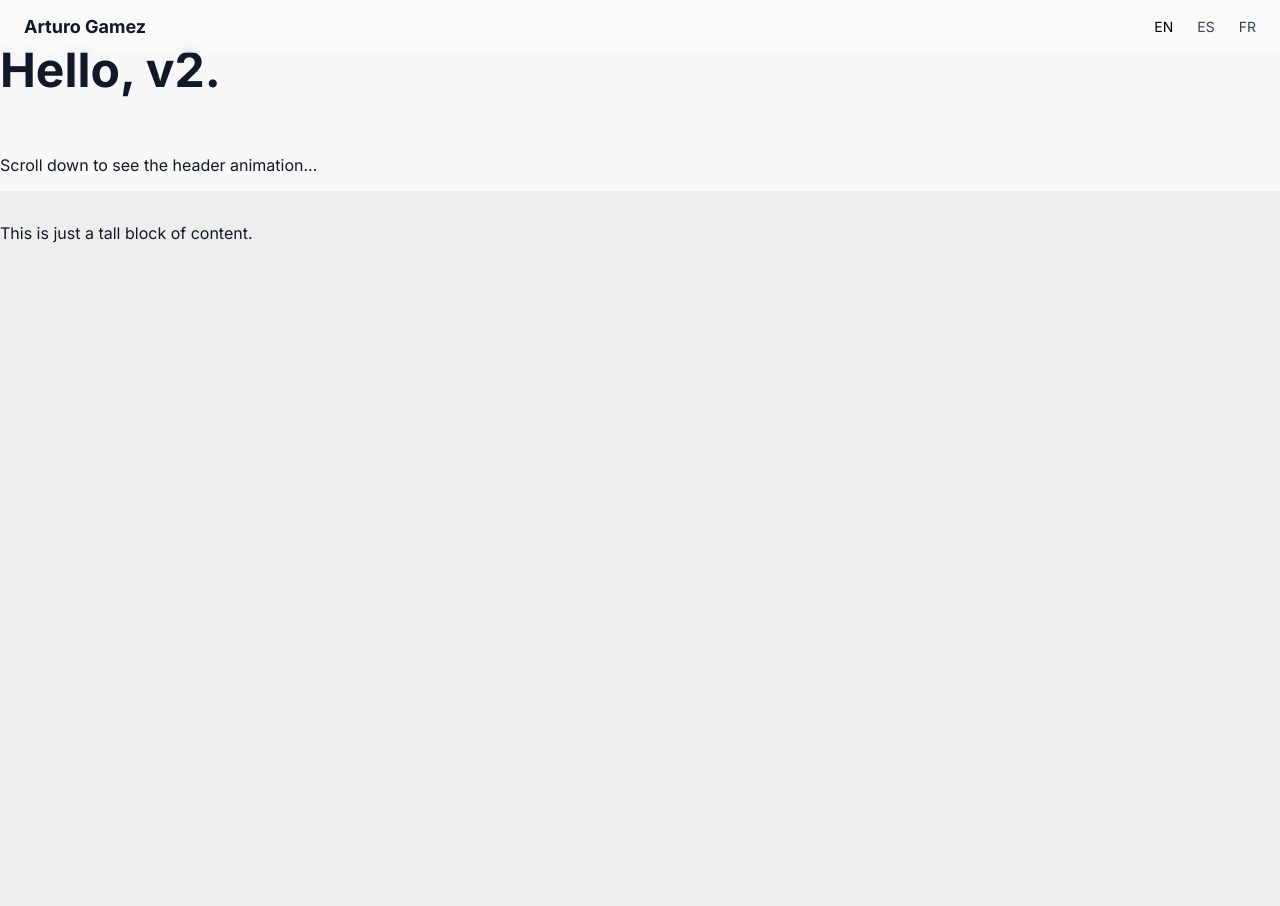
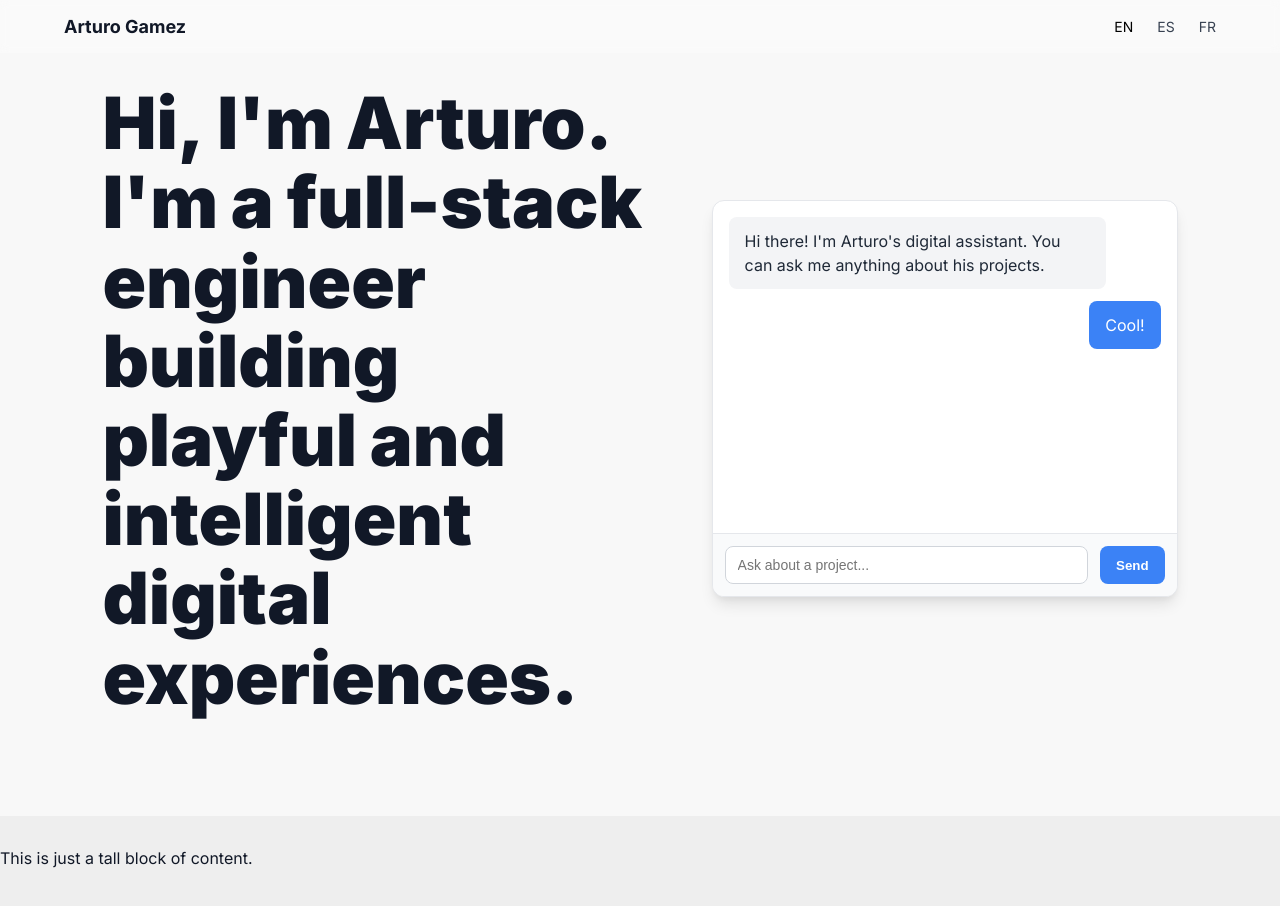
Before and after one commit to GamezAr94/personal_portfolio, a Next.js app: page / in a window 1280 px wide. Shown: the top 906 px of the page. Built offline with nearby package versions, Linux system fonts and the light colour scheme.

Commit message:
finishing the basic concept of the header, hero and chat

```diff
--- a/app/page.tsx
+++ b/app/page.tsx
@@ -1,20 +1,15 @@
+// Add the new import at the top
+import Hero from '@/components/Hero';
+
 export default function Home() {
     return (
-        // This is the container for all your page content
+        // We still keep the outer div for alignment
         <div className="mx-auto max-w-7xl px-4 sm:px-6 lg:px-8">
-            <section className="min-h-screen pt-40">
-                <h1
-                    className="text-5xl font-bold"
-                    style={{ fontSize: '3rem', fontWeight: 700 }}
-                >
-                    Hello, v2.
-                </h1>
-                <p style={{ paddingTop: '1rem' }}>
-                    Scroll down to see the header animation...
-                </p>
-            </section>
+            <Hero />
 
-            {/* ADD THIS "FAKE" DIV. IT'S JUST TO MAKE THE PAGE TALL. */}
+            {/* We keep this "fake" div so we can still test
+          the Header's scroll animation
+      */}
             <div style={{ height: '2000px', background: '#eee' }}>
                 <p style={{ paddingTop: '2rem' }}>
                     This is just a tall block of content.
--- a/components/Header.module.css
+++ b/components/Header.module.css
@@ -10,10 +10,10 @@
 
 .nav {
     /* This replaces 'max-w-7xl' and the padding */
-    max-width: 1280px;
+    max-width: 90%;
     margin-left: auto;
     margin-right: auto;
-    padding: 1rem 1.5rem; /* 16px 24px */
+    padding: 1rem 1rem; /* 16px 24px */
 
     /* This replaces 'flex justify-between items-center' */
     display: flex;
--- /dev/null
+++ b/components/Hero.module.css
@@ -0,0 +1,65 @@
+.heroSection {
+    display: grid;
+    grid-template-columns: 1.2fr 1fr;
+    /* This is our main hero container */
+    min-height: 100vh; /* Full screen height */
+    align-items: center;
+    padding: 0px 8%;
+    gap: 0 50px;
+    max-width: 2000px;
+    margin: 0 auto;
+}
+
+.leftColumn {
+    /* This column holds the text */
+    display: flex;
+    flex-direction: column;
+}
+
+.headline {
+    font-size: 4.5rem; /* 72px */
+    font-weight: 900;
+    line-height: 1.1;
+    color: #111827;
+}
+
+/* This is the key for the animation */
+.headlineWord {
+    display: inline-block; /* Allows us to transform the word */
+    cursor: pointer;
+    /* Adds a little space after each animated word */
+    margin-right: 0.8rem; /* 12.8px */
+}
+
+.rightColumn {
+    /* This column is empty for now */
+    /* It will hold the HeroChat component later */
+    min-height: 400px;
+}
+
+/* On screens smaller than 1024px (laptops/tablets) */
+@media (max-width: 1024px) {
+    .heroSection {
+        /* Stack to 1 column */
+        grid-template-columns: 1fr;
+        min-height: 90vh; /* Full screen height */
+        padding-top: 6rem;
+    }
+    .headline {
+        font-size: 3.75rem; /* 60px */
+        text-align: center;
+    }
+}
+
+/* On screens smaller than 640px (mobile) */
+@media (max-width: 640px) {
+    .heroSection {
+        padding-top: 3rem;
+    }
+    .headline {
+        font-size: 2.5rem; /* 40px */
+    }
+    .headlineWord {
+        margin-right: 0.5rem; /* 8px */
+    }
+}
--- /dev/null
+++ b/components/Hero.tsx
@@ -0,0 +1,69 @@
+'use client'; // Must be client component for GSAP and hooks
+
+import { useRef } from 'react';
+import { useGSAP } from '@gsap/react';
+import gsap from 'gsap';
+
+import HeroChat from './HeroChat';
+
+// Import our new CSS Module
+import styles from './Hero.module.css';
+
+// The headline text
+const headline =
+    "Hi, I'm Arturo. I'm a full-stack engineer building playful and intelligent digital experiences.";
+
+export default function Hero() {
+    const container = useRef(null);
+
+    // useGSAP hook to safely set up animations
+    useGSAP(
+        () => {
+            // Find all elements with the class '.gsap-jiggle'
+            const words = gsap.utils.toArray('.gsap-jiggle');
+
+            words.forEach((word: any) => {
+                gsap.set(word, { transformOrigin: 'center center' });
+
+                const jiggle = gsap.to(word, {
+                    keyframes: [
+                        { scale: 1.1, rotation: -5, duration: 0.1 },
+                        { scale: 0.9, rotation: 5, duration: 0.1 },
+                        { scale: 1.05, rotation: -2, duration: 0.1 },
+                        { scale: 1, rotation: 0, duration: 0.1 },
+                    ],
+                    paused: true,
+                    ease: 'power1.inOut',
+                });
+
+                // Trigger the animation on hover
+                word.addEventListener('mouseenter', () => jiggle.restart());
+            });
+        },
+        { scope: container },
+    ); // Scope the animation to this component
+
+    return (
+        <section ref={container} className={styles.heroSection}>
+            {/* Left Column: Text */}
+            <div className={styles.leftColumn}>
+                <h1 className={styles.headline}>
+                    {/* Split the headline text into individual <span>s */}
+                    {headline.split(' ').map((word, index) => (
+                        <span
+                            key={index}
+                            className={`${styles.headlineWord} gsap-jiggle`}
+                        >
+                            {word}
+                        </span>
+                    ))}
+                </h1>
+            </div>
+
+            {/* Right Column: Empty (for now) */}
+            <div className={styles.rightColumn}>
+                <HeroChat />
+            </div>
+        </section>
+    );
+}
--- /dev/null
+++ b/components/HeroChat.module.css
@@ -0,0 +1,81 @@
+.chatWindow {
+    background-color: #ffffff;
+    border: 1px solid #e5e7eb; /* gray-200 */
+    border-radius: 0.75rem; /* 12px */
+    box-shadow: 0 10px 15px -3px rgba(0, 0, 0, 0.1),
+        0 4px 6px -2px rgba(0, 0, 0, 0.05);
+    overflow: hidden;
+    display: flex;
+    flex-direction: column;
+    /* Use 'calc' to make it fit the screen,
+     respecting the header (10rem) and some bottom padding
+  */
+    max-height: calc(100vh - 12rem);
+}
+
+.messageList {
+    flex-grow: 1;
+    padding: 1rem; /* 16px */
+    overflow-y: auto;
+    display: flex;
+    flex-direction: column;
+    gap: 0.75rem; /* 12px */
+    min-height: 300px;
+}
+
+.message {
+    padding: 0.75rem 1rem;
+    border-radius: 0.5rem; /* 8px */
+    max-width: 80%;
+    line-height: 1.5;
+}
+
+/* This is the AI's message style */
+.aiMessage {
+    background-color: #f3f4f6; /* gray-100 */
+    color: #1f2937; /* gray-800 */
+    align-self: flex-start;
+}
+
+/* This is the User's message style */
+.userMessage {
+    background-color: #3b82f6; /* blue-500 */
+    color: #ffffff;
+    align-self: flex-end;
+}
+
+.inputArea {
+    border-top: 1px solid #e5e7eb;
+    padding: 0.75rem; /* 12px */
+    display: flex;
+    gap: 0.75rem;
+    background-color: #f9fafb; /* gray-50 */
+}
+
+.textInput {
+    flex-grow: 1;
+    border: 1px solid #d1d5db; /* gray-300 */
+    border-radius: 0.5rem;
+    padding: 0.5rem 0.75rem;
+    font-size: 0.875rem;
+    line-height: 1.25rem;
+    color: #1f2937;
+}
+.textInput:focus {
+    outline: 2px solid #3b82f6;
+    border-color: #3b82f6;
+}
+
+.sendButton {
+    background-color: #3b82f6;
+    color: #ffffff;
+    border: none;
+    border-radius: 0.5rem;
+    padding: 0.5rem 1rem;
+    font-weight: 600;
+    cursor: pointer;
+    transition: background-color 0.2s;
+}
+.sendButton:hover {
+    background-color: #2563eb; /* blue-600 */
+}
--- /dev/null
+++ b/components/HeroChat.tsx
@@ -0,0 +1,32 @@
+'use client'; // This will be a client component
+
+import styles from './HeroChat.module.css';
+
+export default function HeroChat() {
+    return (
+        <div className={styles.chatWindow}>
+            {/* 1. The Message List */}
+            <div className={styles.messageList}>
+                {/* These are "dummy" messages just for styling */}
+                <div className={`${styles.message} ${styles.aiMessage}`}>
+                    Hi there! I'm Arturo's digital assistant. You can ask me
+                    anything about his projects.
+                </div>
+
+                <div className={`${styles.message} ${styles.userMessage}`}>
+                    Cool!
+                </div>
+            </div>
+
+            {/* 2. The Input Bar */}
+            <div className={styles.inputArea}>
+                <input
+                    type="text"
+                    placeholder="Ask about a project..."
+                    className={styles.textInput}
+                />
+                <button className={styles.sendButton}>Send</button>
+            </div>
+        </div>
+    );
+}
--- a/package.json
+++ b/package.json
@@ -20,11 +20,8 @@
         "@types/node": "^20",
         "@types/react": "^19",
         "@types/react-dom": "^19",
-        "autoprefixer": "^10.4.21",
         "eslint": "^9",
         "eslint-config-next": "16.0.1",
-        "postcss": "^8.5.6",
-        "tailwindcss": "^4.1.16",
         "typescript": "^5"
     }
 }
```
Also changed, not shown: 1 other file (tests, documents, lock files or other folders).
